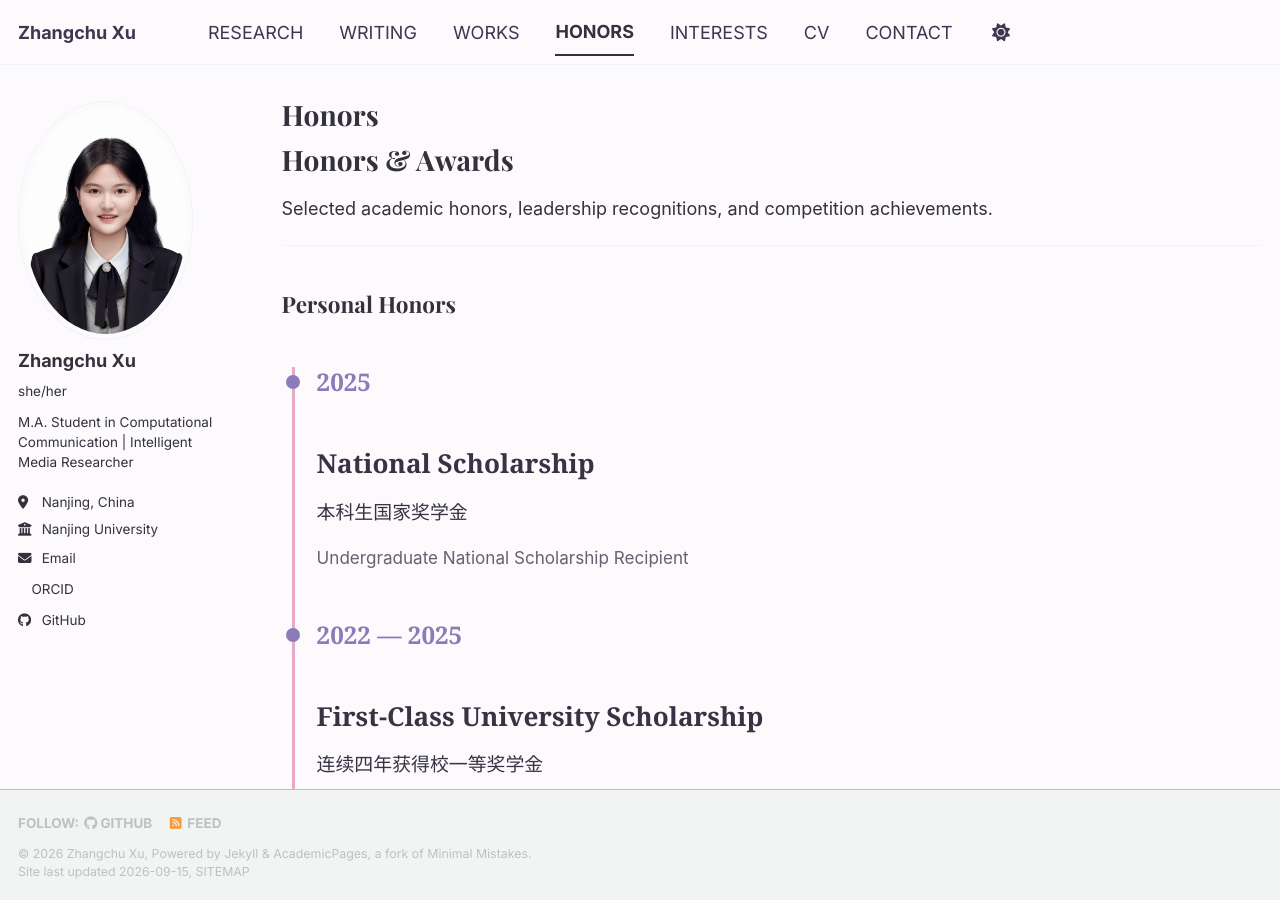
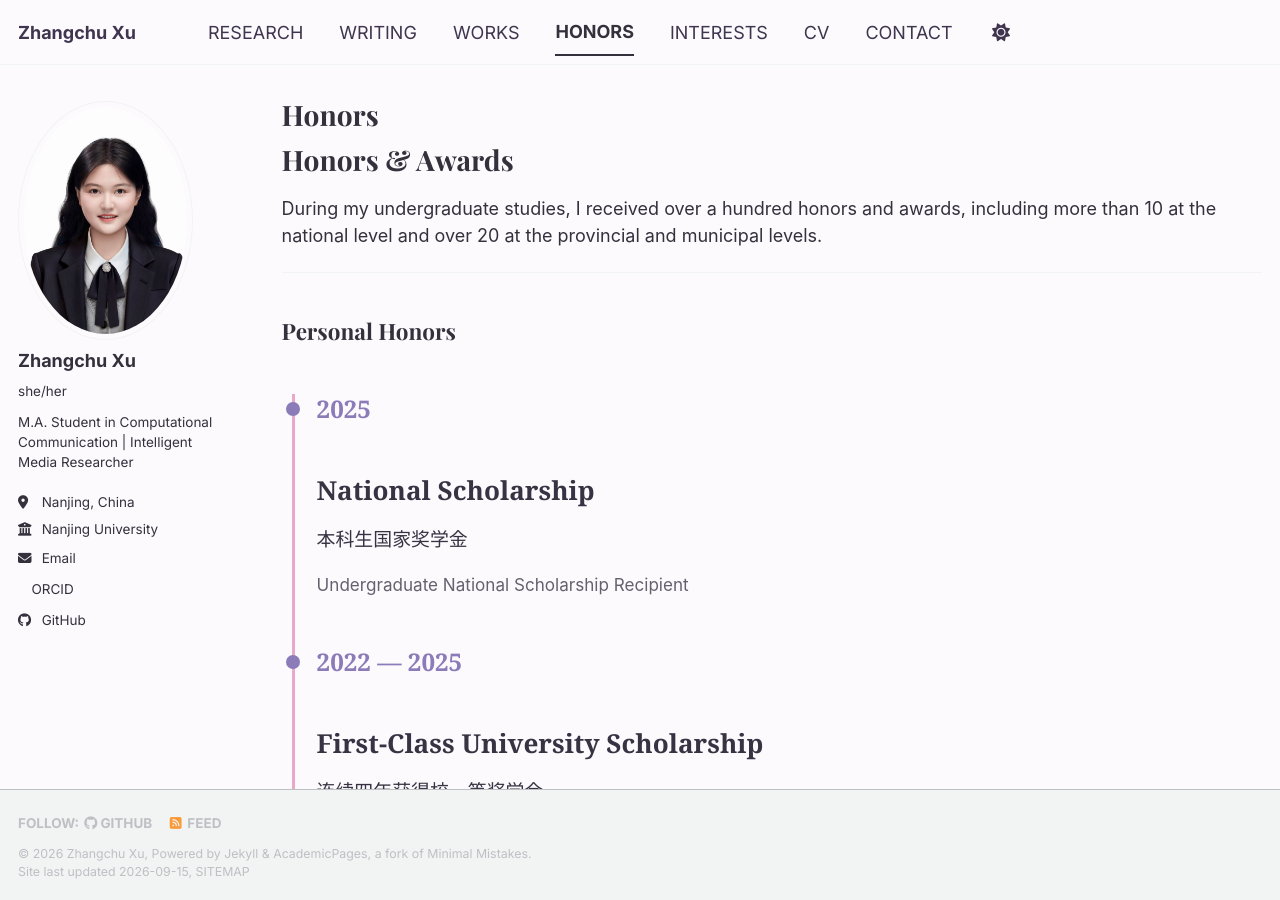
Before and after one commit to xuzhangchu0103/xuzhangchu0103.github.io, a Jekyll site: the page built from _pages/honors.md, in a window 1280 px wide and 900 px high. Built offline with Jekyll 4.4.1, drawn with Linux system fonts in a browser that asks for light colours; a style sheet for code colours, icons or effects is not loaded.

Commit message:
Update honors section with awards details
Added a summary of honors and awards received during undergraduate studies.

```diff
--- a/_pages/honors.md
+++ b/_pages/honors.md
@@ -7,10 +7,7 @@ author_profile: true
 
 # Honors & Awards
 
-
-Selected academic honors, leadership recognitions, and competition achievements.
-
-
+During my undergraduate studies, I received over a hundred honors and awards, including more than 10 at the national level and over 20 at the provincial and municipal levels.
 
 ---
 
```
